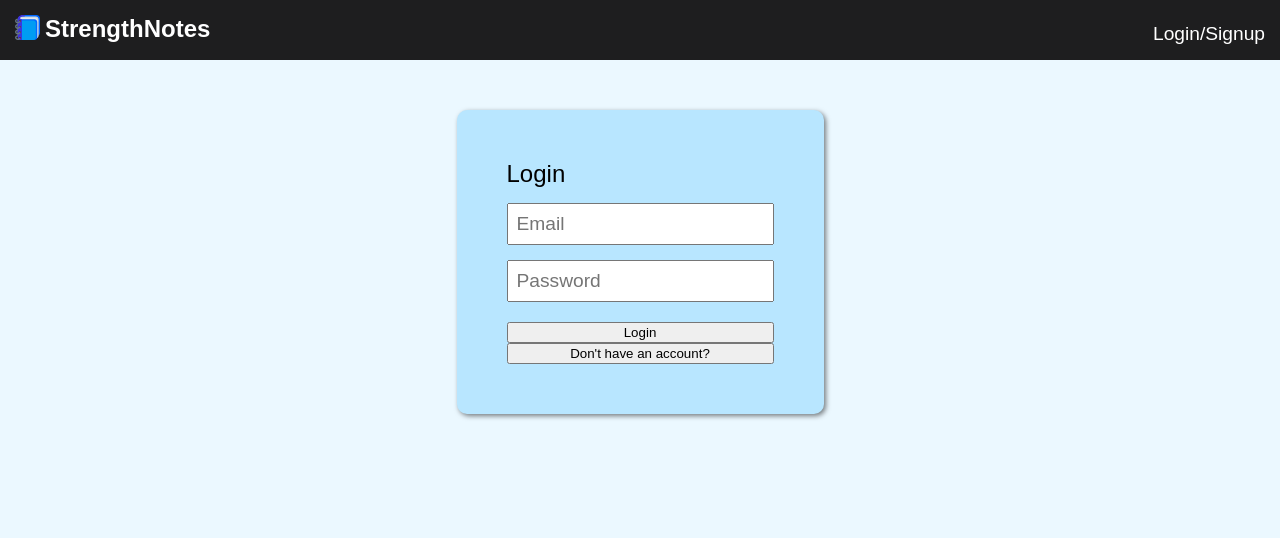
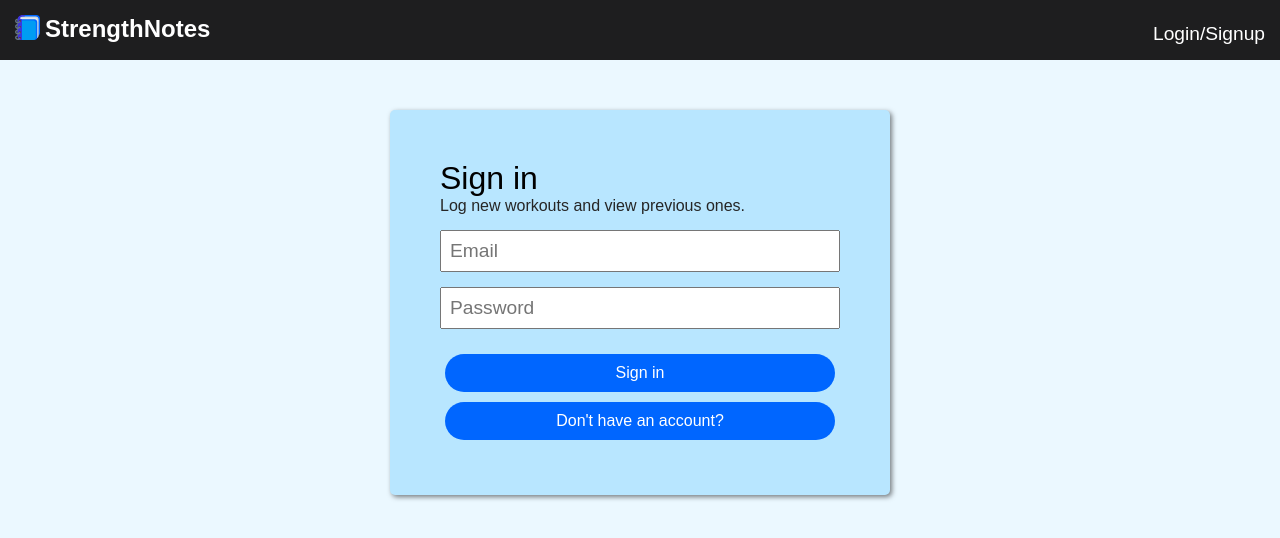
Before and after one commit to devintaing/StrengthNotes, a React (Vite) app: page /login in a window 1280 px wide. Shown: the top 538 px of the page. Built offline with nearby package versions, Linux system fonts and the light colour scheme.

Commit message:
Auth CSS

```diff
--- a/src/Login/Login.jsx
+++ b/src/Login/Login.jsx
@@ -49,7 +49,8 @@ const Login = () => {
   const renderLoginForm = () => (
     <>
       <form onSubmit={handleLogin} className={styles.authForm}>
-        <h2 className={styles.authTitle}>Login</h2>
+        <h2 className={styles.authTitle}>Sign in</h2>
+        <h3 className={styles.authSubtitle}>Log new workouts and view previous ones.</h3>
         {error && <p>{error}</p>}
         <div className={styles.inputs}>
           <input
@@ -68,7 +69,7 @@ const Login = () => {
           />
         </div>
         <div className={styles.buttons}>
-          <button type="submit">Login</button>
+          <button type="submit">Sign in</button>
           <button onClick={toggleForm}>Don't have an account?</button>
         </div>
       </form>
@@ -79,6 +80,7 @@ const Login = () => {
     <>
       <form onSubmit={handleCreateAccount} className={styles.authForm}>
       <h2 className={styles.authTitle}>Create Account</h2>
+      <h3 className={styles.authSubtitle}>Start logging and visualizing your workouts.</h3>
         {error && <p>{error}</p>}
         <div className={styles.inputs}>
           <input
--- a/src/Login/Login.module.css
+++ b/src/Login/Login.module.css
@@ -12,13 +12,21 @@ body {
   background-color: hsl(201, 100%, 86%);
   padding: 50px;
   margin-top: 50px;
+  min-width: 400px;
   max-width: 50vw;
-  border-radius: 10px;
+  border-radius: 5px;
   box-shadow: 2px 2px 5px hsla(0, 0%, 0%, 0.5);
 }
 
 .authTitle {
   font-weight: normal;
+  font-size: 2rem;
+}
+
+.authSubtitle {
+  font-weight: normal;
+  font-size: 1rem;
+  color: hsl(0, 0%, 15%);
 }
 
 .inputs {
@@ -35,3 +43,18 @@ input {
   margin-top: 20px;
   display: grid;
 }
+
+button {
+  background-color: hsl(216, 100%, 50%);
+  border: none;
+  color: white;
+  font-size: 1rem;
+  padding: 10px;
+  margin: 5px;
+  border-radius: 25px;
+}
+
+button:hover {
+  background-color: hsl(216, 100%, 40%);
+  transition: 0.5s;
+}
```
